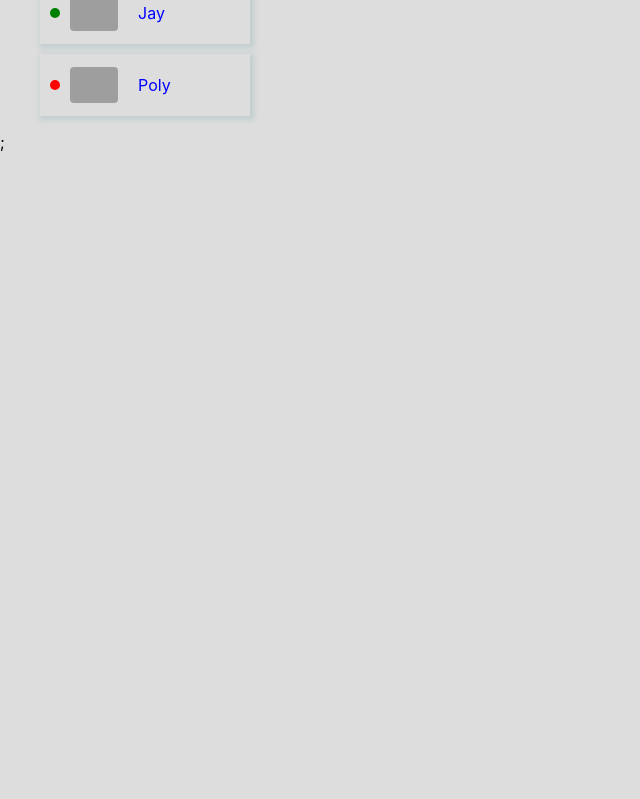
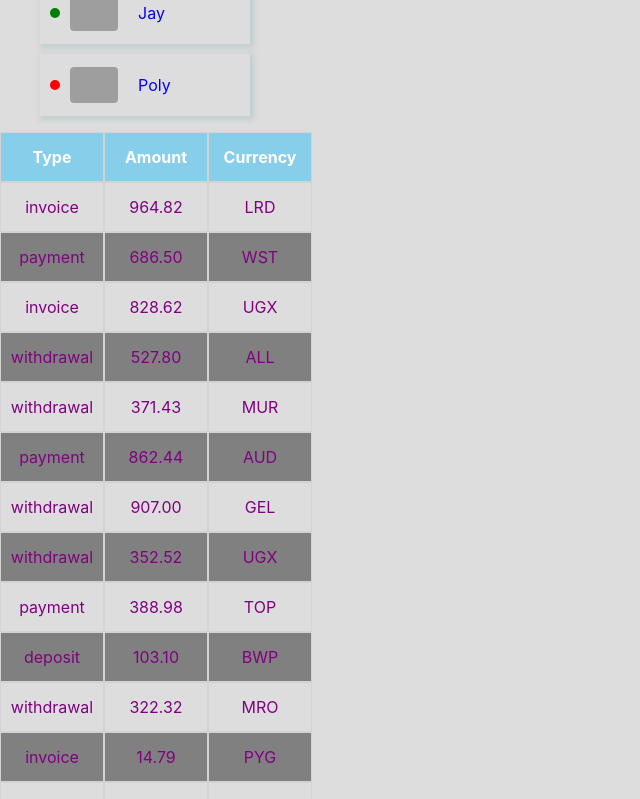
Before and after one commit to ruslan-moiseyenko/goit-react-hw-01-components, a React (Create React App) app: page / in a window 1280 px wide. Shown: the part 841-1640 px from the top of the page, without its empty margins (0-640 px from the left). Before the commit the page ends 993 px from the top, so only its background shows below. Built offline with nearby package versions, Linux system fonts and the light colour scheme; grey boxes are pictures that could not be loaded.

Commit message:
finished 4rd task with bank trasactions

```diff
--- a/src/App.js
+++ b/src/App.js
@@ -3,11 +3,13 @@
 import { User } from './components/Profile/User.jsx';
 import StatsList from './components/statistics/StatsList.js';
 import FriendList from './components/friends/FriendList';
+import TransactionHistory from './components/transactions/TransactionHistory.js';
 
 
 import user from './components/Profile/user.json';
 import data from './components/statistics/data.json';
 import friends from "./components/friends/friends.json";
+import transactions from "./components/transactions/transactions.json";
 
 export default function App () {
     return (
@@ -23,7 +25,9 @@
       <StatsList title="Upload stats" stats={data} />
       <StatsList stats={data} />
 
-      <FriendList friends={friends} />;
+      <FriendList friends={friends} />
+
+      <TransactionHistory items={transactions} />
       </>
     );
 }
--- /dev/null
+++ b/src/components/transactions/Transaction.jsx
@@ -0,0 +1,24 @@
+import React from 'react';
+import PropTypes from 'prop-types';
+
+import {Td, Tr} from './Transactions.styled';
+
+
+export default function Transaction({type, amount, currency}) {
+  return (
+
+      <Tr>
+        <Td>{type}</Td>
+        <Td>{amount}</Td>
+        <Td>{currency}</Td>
+      </Tr>
+
+  );
+}
+
+
+Transaction.propTypes = {
+    type: PropTypes.string.isRequired,
+    amount: PropTypes.string.isRequired,
+    currency: PropTypes.string.isRequired,
+}
--- /dev/null
+++ b/src/components/transactions/TransactionHistory.js
@@ -0,0 +1,22 @@
+import React from 'react';
+
+import Transaction from './Transaction';
+import { Tbody, Table, Tr, Th } from './Transactions.styled';
+
+export default function TransactionHistory( {items} ) {
+  return (
+    <Table>
+      <thead>
+        <Tr head={true}>
+          <Th>Type</Th>
+          <Th>Amount</Th>
+          <Th>Currency</Th>
+        </Tr>
+      </thead>
+      <Tbody>
+      {items.map(item =>  <Transaction key={item.id} type={item.type} amount={item.amount} currency={item.currency} />)}
+
+      </Tbody>
+    </Table>
+  );
+}
--- /dev/null
+++ b/src/components/transactions/Transactions.styled.js
@@ -0,0 +1,27 @@
+import styled from '@emotion/styled';
+
+export const Tbody = styled.tbody``;
+
+export const Td = styled.td`
+    height: 25px;
+    width: 100px;
+    border: 1px solid lightgray;
+    color: purple;
+`;
+export const Th = styled.th`
+    border: 1px solid lightgray;
+    color: white;
+`;
+
+export const Table = styled.tbody`
+    text-align: center;
+    width: 500px;
+`;
+
+export const Tr = styled.tr`
+    height: 50px;
+    background-color: ${props => {return (props.head? 'skyblue': 'default')}};
+    &:nth-child(2n){
+        background-color: gray;
+    }
+`;
--- /dev/null
+++ b/src/components/transactions/transactions.json
@@ -0,0 +1,122 @@
+[
+  {
+    "id": "1e0700a2-5183-4291-85cc-2065a036a683",
+    "type": "invoice",
+    "amount": "964.82",
+    "currency": "LRD"
+  },
+  {
+    "id": "a30f821b-4d25-4ff0-abdd-e340b3f0dd2b",
+    "type": "payment",
+    "amount": "686.50",
+    "currency": "WST"
+  },
+  {
+    "id": "44dca67a-8e5a-4798-bf8e-b15efd4e1abd",
+    "type": "invoice",
+    "amount": "828.62",
+    "currency": "UGX"
+  },
+  {
+    "id": "ea8ed3dc-2b68-4a53-905a-53ecb0adef33",
+    "type": "withdrawal",
+    "amount": "527.80",
+    "currency": "ALL"
+  },
+  {
+    "id": "ea76146a-0b00-4b80-bc02-a8c822176712",
+    "type": "withdrawal",
+    "amount": "371.43",
+    "currency": "MUR"
+  },
+  {
+    "id": "63ca02f9-d637-46b5-9237-f3b24425e029",
+    "type": "payment",
+    "amount": "862.44",
+    "currency": "AUD"
+  },
+  {
+    "id": "ed0263e8-59a5-4bf1-87e0-2bb88e53dc34",
+    "type": "withdrawal",
+    "amount": "907.00",
+    "currency": "GEL"
+  },
+  {
+    "id": "6013bad0-750c-4691-8bc2-d8f2b43969c4",
+    "type": "withdrawal",
+    "amount": "352.52",
+    "currency": "UGX"
+  },
+  {
+    "id": "252c7be4-8b06-4fa7-8d42-61fb835b70d5",
+    "type": "payment",
+    "amount": "388.98",
+    "currency": "TOP"
+  },
+  {
+    "id": "4eaab41b-b967-40ac-82ed-85fc66f646f1",
+    "type": "deposit",
+    "amount": "103.10",
+    "currency": "BWP"
+  },
+  {
+    "id": "9648a350-8469-42d5-8bf3-18090de5fe67",
+    "type": "withdrawal",
+    "amount": "322.32",
+    "currency": "MRO"
+  },
+  {
+    "id": "9c5c25fb-1a95-4b2f-8d1f-4c4426d677cc",
+    "type": "invoice",
+    "amount": "14.79",
+    "currency": "PYG"
+  },
+  {
+    "id": "43ef232c-80e9-4d6f-b48a-b22405620de3",
+    "type": "payment",
+    "amount": "904.86",
+    "currency": "CHF"
+  },
+  {
+    "id": "5161682e-e620-4019-ab0a-24ceb10fbd20",
+    "type": "withdrawal",
+    "amount": "307.08",
+    "currency": "NOK"
+  },
+  {
+    "id": "7b119d71-42e6-4c42-a141-6818b07bb9ff",
+    "type": "invoice",
+    "amount": "275.07",
+    "currency": "AWG"
+  },
+  {
+    "id": "a4f65722-65c4-4c28-b1f4-b8ed988bb205",
+    "type": "deposit",
+    "amount": "213.10",
+    "currency": "STD"
+  },
+  {
+    "id": "c6e5784b-0ca3-48d6-86e5-b5128af5a523",
+    "type": "invoice",
+    "amount": "116.11",
+    "currency": "CUP CUC"
+  },
+  {
+    "id": "c9ebed6a-3a02-4b49-ac0d-0534b51f2bfd",
+    "type": "invoice",
+    "amount": "878.67",
+    "currency": "HKD"
+  },
+  {
+    "id": "a4a98b0e-b22c-438b-9f83-de2df52110c8",
+    "type": "invoice",
+    "amount": "725.03",
+    "currency": "UYU UYI"
+  },
+  {
+    "id": "b39bfa7a-0166-4c47-94d6-87d20590f746",
+    "type": "payment",
+    "amount": "405.45",
+    "currency": "MDL"
+  }
+]
```
